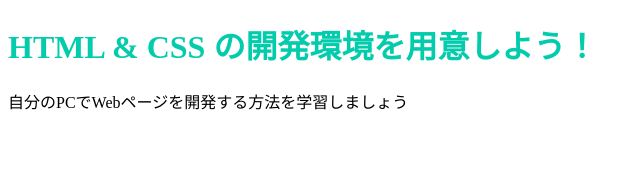
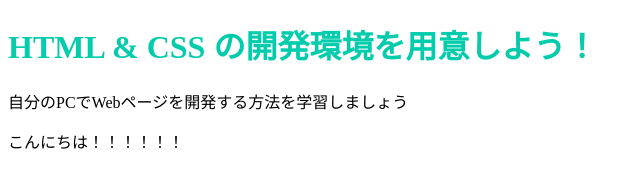
Before and after one commit to u1710087/u1710087.github.io, a plain HTML site: page index.html in a window 1280 px wide. Shown: the whole page, without its empty margins (0-640 px from the left). Drawn offline with Linux system fonts and the light colour scheme.

Commit message:
Update index.html

```diff
--- a/index.html
+++ b/index.html
@@ -8,5 +8,6 @@
   <body>
     <h1 class="title">HTML & CSS の開発環境を用意しよう！</h1>
     <p>自分のPCでWebページを開発する方法を学習しましょう</p>
+    <p>こんにちは！！！！！！</p>
   </body>
 </html>
```
